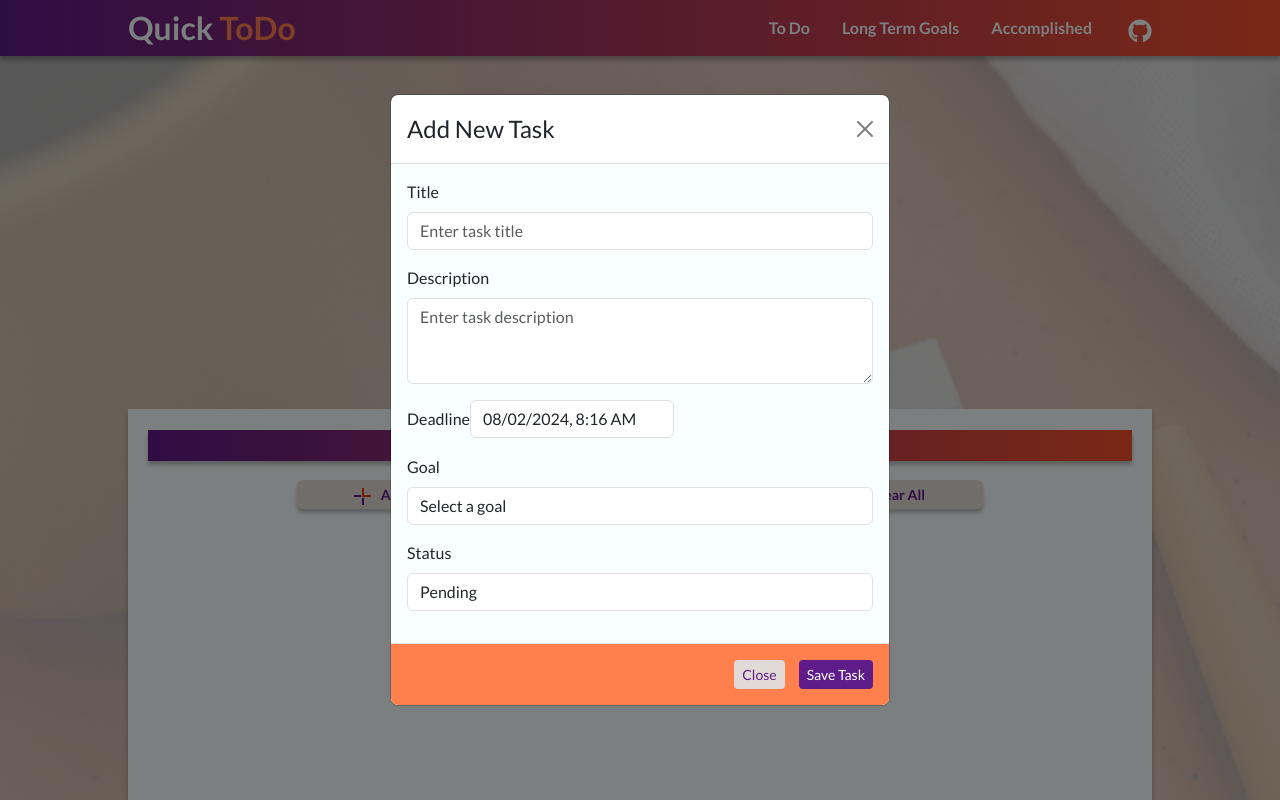
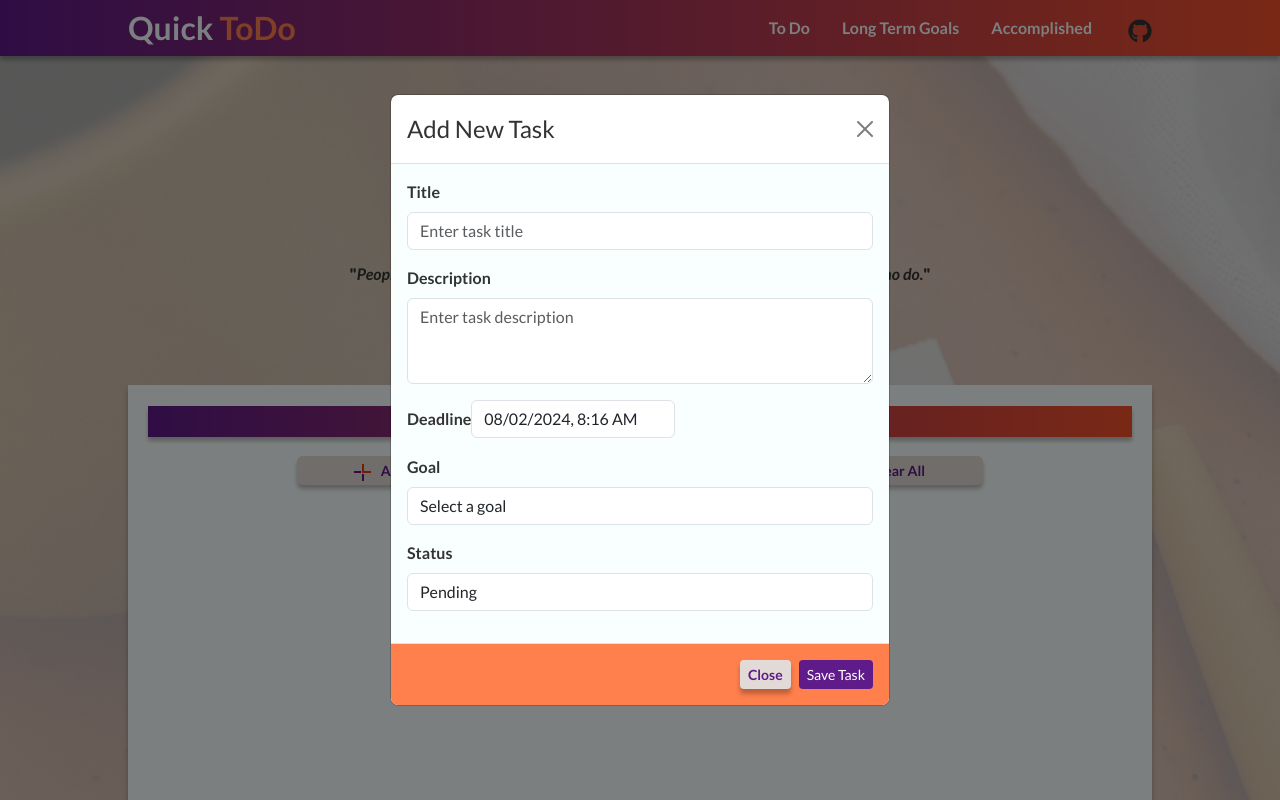
Before and after one commit to Java-rice/lm-todoapp, a React (Vite) app: page / in a window 1280 px wide. Both pictures are taken after a click on the button "Add Task". Shown: the top 800 px of the page. Built offline with nearby package versions, Linux system fonts and the light colour scheme.

Commit message:
style: fix color and gradient

```diff
--- a/src/App.css
+++ b/src/App.css
@@ -1,5 +1,6 @@
 * {
     font-family: Lato, serif;
+    color: #333333;
 }
 
 html {
--- a/src/components/cards/GoalCard.jsx
+++ b/src/components/cards/GoalCard.jsx
@@ -171,10 +171,10 @@ const GoalCard = ({ goal, goals, setGoals }) => {
           </Form>
         </Modal.Body>
         <Modal.Footer style={{ backgroundColor: "#FF7F4D" }}>
-          <Button variant="secondary" onClick={() => setShowEditModal(false)}>
+          <Button variant="secondary" className='modal__button' onClick={() => setShowEditModal(false)}>
             Close
           </Button>
-          <Button variant="primary" onClick={handleEditGoal}>
+          <Button variant="primary" className='modal__button' onClick={handleEditGoal}>
             Save Changes
           </Button>
         </Modal.Footer>
@@ -189,10 +189,10 @@ const GoalCard = ({ goal, goals, setGoals }) => {
           Are you sure you want to delete this goal?
         </Modal.Body>
         <Modal.Footer style={{ backgroundColor: "#FF7F4D" }}>
-          <Button variant="secondary" onClick={() => setShowDeleteConfirm(false)}>
+          <Button variant="secondary" className='modal__button' onClick={() => setShowDeleteConfirm(false)}>
             No
           </Button>
-          <Button variant="primary" onClick={handleDeleteGoal}>
+          <Button variant="primary" className='modal__button' onClick={handleDeleteGoal}>
             Yes
           </Button>
         </Modal.Footer>
@@ -207,10 +207,10 @@ const GoalCard = ({ goal, goals, setGoals }) => {
           Are you sure you want to mark this goal as done?
         </Modal.Body>
         <Modal.Footer style={{ backgroundColor: "#FF7F4D" }}>
-          <Button variant="secondary" onClick={() => setShowDoneConfirm(false)}>
+          <Button variant="secondary" className='modal__button' onClick={() => setShowDoneConfirm(false)}>
             No
           </Button>
-          <Button variant="primary" onClick={handleConfirmDone}>
+          <Button variant="primary" className='modal__button' onClick={handleConfirmDone}>
             Yes
           </Button>
         </Modal.Footer>
@@ -225,10 +225,10 @@ const GoalCard = ({ goal, goals, setGoals }) => {
           Are you sure you want to mark this goal as not done?
         </Modal.Body>
         <Modal.Footer style={{ backgroundColor: "#FF7F4D" }}>
-          <Button variant="secondary" onClick={() => setShowUndoneConfirm(false)}>
+          <Button variant="secondary" className='modal__button' onClick={() => setShowUndoneConfirm(false)}>
             No
           </Button>
-          <Button variant="primary" onClick={handleConfirmUndone}>
+          <Button variant="primary" className='modal__button' onClick={handleConfirmUndone}>
             Yes
           </Button>
         </Modal.Footer>
--- a/src/components/cards/TaskCard.jsx
+++ b/src/components/cards/TaskCard.jsx
@@ -152,7 +152,7 @@ const TaskCard = ({ task, tasks, setTasks, goals }) => {
               />
             </Form.Group>
             <Form.Group controlId="editDeadline" className="mb-3">
-              <Form.Label>Deadline</Form.Label>
+              <Form.Label>Deadline<tab></tab></Form.Label>
               <Form.Control
                 type="datetime-local"
                 value={editDeadline}
@@ -187,11 +187,11 @@ const TaskCard = ({ task, tasks, setTasks, goals }) => {
             </Form.Group>
           </Form>
         </Modal.Body>
-        <Modal.Footer>
-          <Button variant="secondary" onClick={() => setShowEditModal(false)}>
+        <Modal.Footer style={{ backgroundColor: "#FF7F4D" }}>
+          <Button variant="secondary" className='modal__button' onClick={() => setShowEditModal(false)}>
             Close
           </Button>
-          <Button variant="primary" onClick={handleEditTask}>
+          <Button variant="primary" className='modal__button' onClick={handleEditTask}>
             Save Changes
           </Button>
         </Modal.Footer>
@@ -206,10 +206,10 @@ const TaskCard = ({ task, tasks, setTasks, goals }) => {
           Are you sure you want to delete this task?
         </Modal.Body>
         <Modal.Footer style={{ backgroundColor: "#FF7F4D" }}>
-          <Button variant="secondary" onClick={() => setShowDeleteConfirm(false)}>
+          <Button variant="secondary"  className='modal__button' onClick={() => setShowDeleteConfirm(false)}>
             No
           </Button>
-          <Button variant="primary" onClick={() => handleDeleteTask(taskToDelete)}>
+          <Button variant="primary" className='modal__button' onClick={() => handleDeleteTask(taskToDelete)}>
             Yes
           </Button>
         </Modal.Footer>
@@ -224,10 +224,10 @@ const TaskCard = ({ task, tasks, setTasks, goals }) => {
           Are you sure you want to mark this task as done?
         </Modal.Body>
         <Modal.Footer style={{ backgroundColor: "#FF7F4D" }}>
-          <Button variant="secondary" onClick={() => setShowDoneConfirm(false)}>
+          <Button variant="secondary" className='modal__button' onClick={() => setShowDoneConfirm(false)}>
             No
           </Button>
-          <Button variant="primary" onClick={handleConfirmToggle}>
+          <Button variant="primary" className='modal__button' onClick={handleConfirmToggle}>
             Yes
           </Button>
         </Modal.Footer>
--- a/src/components/cards/component.css
+++ b/src/components/cards/component.css
@@ -1,11 +1,12 @@
-.user-container {
-    padding-top: 10%;
-    display: flex;
-    flex-direction: row;
-    justify-content: space-between;
-    align-items: start;
-    margin-top: 1%;
-    margin-bottom: 5%;
+*{
+    font-weight: bold;
+}
+
+.modal__button{
+    background-color: #E2DAD6;
+    color: #5E1B89;
+    box-shadow: 0px 5px 4px 0px #00000040;
+    font-weight: bold;
 }
 
 .card__bar {
@@ -39,6 +40,10 @@
     cursor: pointer;
 }
 
+.modal-text{
+    color: #5E1B89;
+}
+
 .profile-pic {
     width: 100%;
     height: 100%;
@@ -57,26 +62,6 @@
 
 .taskname {
     white-space: nowrap;
-}
-
-.info {
-    width: 70%;
-    display: flex;
-    flex-direction: row;
-    justify-content: flex-end;
-    color: #000000;
-    font-family: Lato, serif;
-    gap: 2px;
-}
-
-.info-text {
-    text-align: right;
-    width: 80%;
-}
-
-.info-message {
-    margin-bottom: 0px;
-    margin-right: 1rem;
 }
 
 .card-btn {
--- a/src/components/header/Header.css
+++ b/src/components/header/Header.css
@@ -4,6 +4,7 @@
   top: 0;
   left: 0;
   z-index: 100;
+  color: #F8FFFE !important;
   background-color: #333333;
   box-shadow: 0px 4px 4px 0px #00000040;
   display: flex;
@@ -117,16 +118,24 @@
 
 .nav__toggle {
   font-size: 1.5rem;
-  color: #F8FFFE;
+  color: #F8FFFE !important;
   cursor: pointer;
   z-index: 1000;
 }
 
 .nav__github {
   font-size: 1.5rem;
-  color: #F8FFFE;
+  color: #F8FFFE !important;
   margin-left: 1rem;
   transition: color 0.3s ease;
+}
+
+.nav__github svg {
+  color: #F8FFFE !important;
+}
+
+.nav__toggle svg {
+  color: #F8FFFE !important;
 }
 
 .user-mobile {
@@ -144,6 +153,7 @@
   align-items: center;
   justify-content: center;
   gap: 10px;
+  color: #F8FFFE !important;
 }
 
 @media (max-width: 768px) {
--- a/src/components/header/Header.jsx
+++ b/src/components/header/Header.jsx
@@ -69,10 +69,10 @@ const Header = () => {
       </nav>
       <div className="icon-container">
         <a href="https://github.com/Java-rice/lm-todoapp.git" className="nav__github" target="_blank" rel="noopener noreferrer">
-          <FaGithub />
+          <FaGithub color="#F8FFFE" />
         </a>
         <div className="nav__toggle" onClick={handleMenuToggle}>
-          {isMenuOpen ? <IoClose /> : <IoMenu />}
+          {isMenuOpen ? <IoClose style={{ color: '#F8FFFE' }} /> : <IoMenu style={{ color: '#F8FFFE' }} />}
         </div>
       </div>
     </header>
--- a/src/components/user/User.css
+++ b/src/components/user/User.css
@@ -55,10 +55,12 @@
 .info-message {
     margin-bottom: 0;
     text-align: center;
+    color: #333333;
 }
 
 .info-text{
     text-align: center;
+    color: #333333;
 }
 
 .name-input-container {
--- a/src/pages/Goals.jsx
+++ b/src/pages/Goals.jsx
@@ -199,8 +199,8 @@ const Goals = () => {
             </Form.Group>
           </Form>
         </Modal.Body>
-        <Modal.Footer>
-          <Button variant="secondary" onClick={handleClose}>
+        <Modal.Footer >
+          <Button variant="secondary" className='modal__button' onClick={handleClose}>
             Close
           </Button>
           <Button variant="primary" onClick={handleSaveGoal}>
@@ -214,7 +214,7 @@ const Goals = () => {
         <Modal.Header closeButton>
           <Modal.Title>Confirm Action</Modal.Title>
         </Modal.Header>
-        <Modal.Body style={{ color: "#FF7F4D" }}>
+        <Modal.Body>
           {confirmAction === "markAllDone" && (
             <p>Are you sure you want to mark all goals as done?</p>
           )}
@@ -223,10 +223,10 @@ const Goals = () => {
           )}
         </Modal.Body>
         <Modal.Footer style={{ backgroundColor: "#FF7F4D" }}>
-          <Button variant="secondary" onClick={handleConfirmClose}>
+          <Button variant="secondary" className='modal__button' onClick={handleConfirmClose}>
             No
           </Button>
-          <Button variant="primary" onClick={handleConfirmProceed}>
+          <Button variant="primary" className='modal__button' onClick={handleConfirmProceed}>
             Yes
           </Button>
         </Modal.Footer>
@@ -234,14 +234,14 @@ const Goals = () => {
 
       {/* Validation Modal */}
       <Modal show={showValidationModal} onHide={handleValidationClose} centered className="modal-sm">
-        <Modal.Header closeButton style={{ backgroundColor: "#9D71BC" }}>
+        <Modal.Header closeButton>
           <Modal.Title>Validation Error</Modal.Title>
         </Modal.Header>
         <Modal.Body>
           <p>{validationMessage}</p>
         </Modal.Body>
-        <Modal.Footer style={{ backgroundColor: "#9D71BC" }}>
-          <Button variant="primary" onClick={handleValidationClose}>
+        <Modal.Footer style={{ backgroundColor: "#FF7F4D" }}>
+          <Button variant="primary" onClick={handleValidationClose} className='modal__button'>
             OK
           </Button>
         </Modal.Footer>
--- a/src/pages/Task.jsx
+++ b/src/pages/Task.jsx
@@ -204,11 +204,7 @@ const Task = () => {
             variant="outline-light"
             size="sm"
             onClick={handleClose}
-            style={{
-              borderColor: "#5E1B89",
-              color: "#5E1B89",
-              marginRight: "10px",
-            }}
+            className='modal__button'
           >
             Close
           </Button>
@@ -237,16 +233,16 @@ const Task = () => {
           ?
         </Modal.Body>
         <Modal.Footer style={{ backgroundColor: "#FF7F4D" }}>
-          <Button variant="secondary" onClick={handleConfirmClose}>
+          <Button variant="secondary" className='modal__button' onClick={handleConfirmClose}>
             Cancel
           </Button>
-          <Button variant="primary" onClick={handleConfirmProceed}>
+          <Button variant="primary" className='modal__button' onClick={handleConfirmProceed}>
             Proceed
           </Button>
         </Modal.Footer>
       </Modal>
       {/* Validation Modal */}
-      <Modal show={showValidationModal} onHide={handleValidationClose} centered>
+      <Modal show={showValidationModal} onHide={handleValidationClose} centered className="modal-sm">
         <Modal.Header closeButton>
           <Modal.Title>Validation Error</Modal.Title>
         </Modal.Header>
@@ -254,7 +250,7 @@ const Task = () => {
           <p>{validationMessage}</p>
         </Modal.Body>
         <Modal.Footer>
-          <Button variant="primary" onClick={handleValidationClose}>
+          <Button variant="primary" className='modal__button' onClick={handleValidationClose}>
             OK
           </Button>
         </Modal.Footer>
--- a/src/pages/pages.css
+++ b/src/pages/pages.css
@@ -5,6 +5,7 @@
     height: auto;
     background: #F8FFFE;
     box-shadow: 0px 5px 5px 0px #00000040;
+    color: #333333;
 }
 
 .title-bar{
@@ -28,6 +29,12 @@
     font-family: Lato, serif;
 }
 
+.modal__button{
+    background-color: #E2DAD6;
+    color: #5E1B89;
+    box-shadow: 0px 5px 4px 0px #00000040;
+    font-weight: bold;
+}
 
 .btn-container {
     display: flex;
```
Also changed, not shown: src/components/header/Header.module.css (added, +7 -0 lines).
